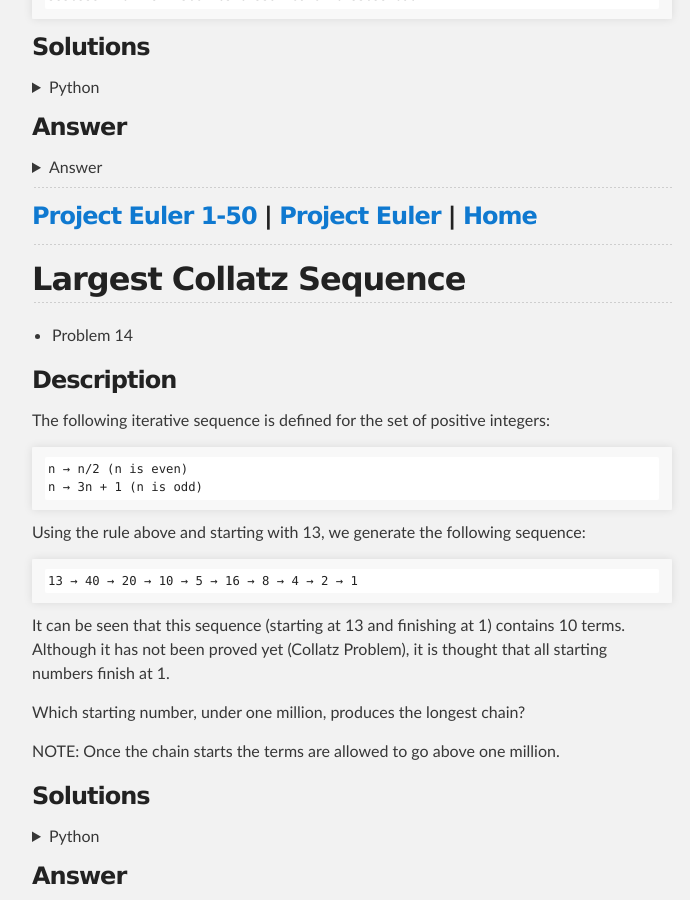
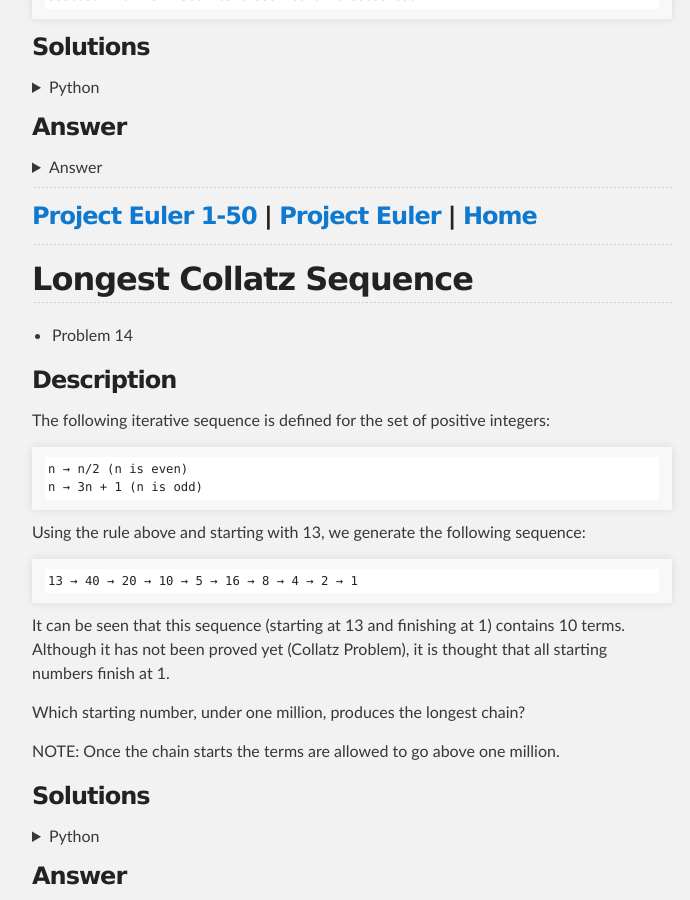
Before and after one commit to djm89uk/djm89uk.github.io, a Jekyll site: the page built from euler_1.md, in a window 1280 px wide and 900 px high, scrolled down 10568 px. Shown: the whole window, without its empty margins (288-978 px from the left). Built offline with Jekyll 4.4.1, drawn with Linux system fonts in a browser that asks for light colours; our own code applies the rules of GitHub Pages for plain Markdown files.

Commit message:
Update euler_1.md

```diff
--- a/euler_1.md
+++ b/euler_1.md
@@ -1223,7 +1223,7 @@ print("Execution time = {}s".format(t1-t0))
 
 ---
 
-## Largest Collatz Sequence
+## Longest Collatz Sequence
 
 - Problem 14
 
```
